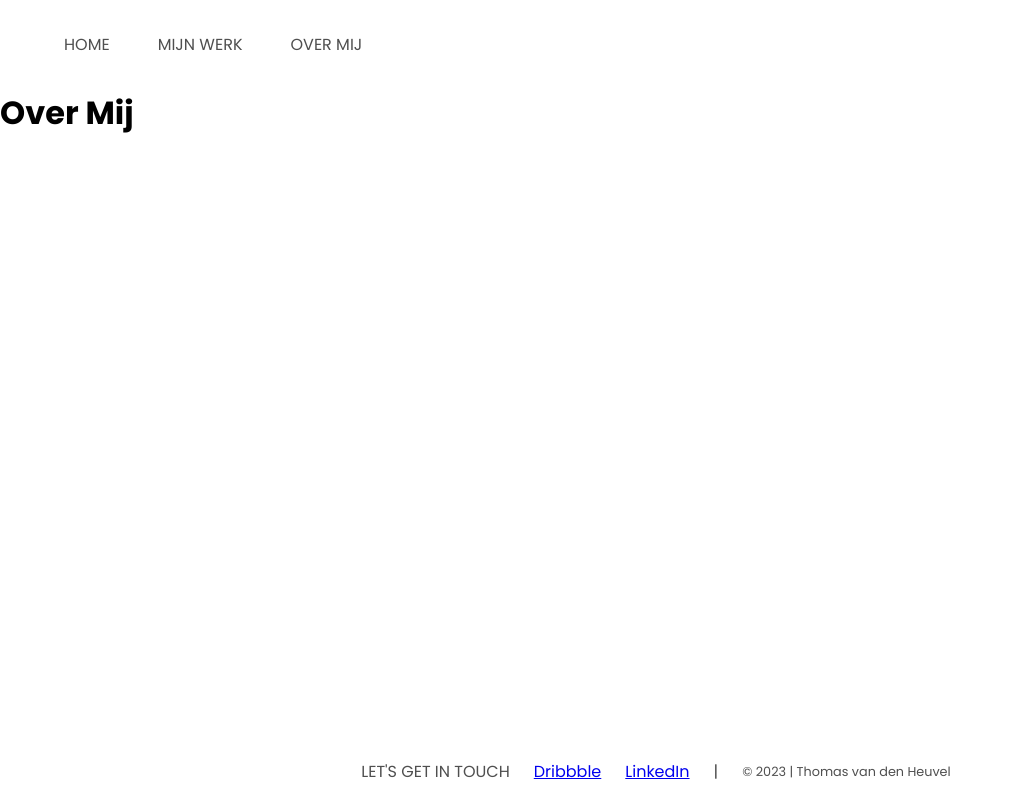
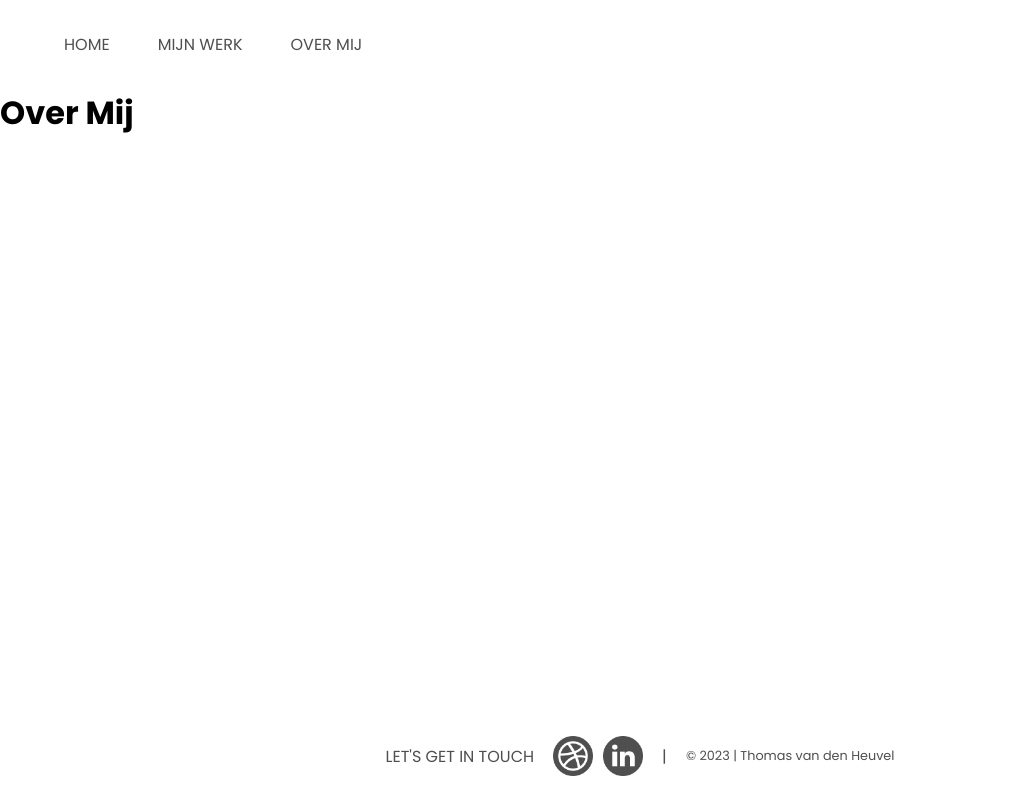
Before and after one commit to TvdH-UX/portfolio, a React (Create React App) app: page /overmij in a window 1280 px wide. Shown: the whole page, without its empty margins (0-1012 px from the left). Built offline with nearby package versions, Linux system fonts and the light colour scheme.

Commit message:
Finished footer

```diff
--- a/src/components/Footer.js
+++ b/src/components/Footer.js
@@ -1,11 +1,30 @@
 import styles from "./Footer.module.css";
+import linkedIn from "../images/LinkedIn_64.png";
+import dribbble from "../images/Dribbble_64.png";
 
 export function Footer() {
   return (
     <div className={styles.footer}>
       <p className={styles.cta}>Let's get in touch</p>
-      <a href="#">Dribbble</a>
-      <a href="#">LinkedIn</a>
+      <div className={styles.socialLinks}>
+        <a href="https://dribbble.com/Thomasvdh" target="_blank">
+          <img
+            src={dribbble}
+            alt="Dribbble social link"
+            className={styles.socialIconLink}
+          />
+        </a>
+        <a
+          href="http://www.linkedin.com/in/thomas-van-den-heuvel"
+          target="_blank"
+        >
+          <img
+            src={linkedIn}
+            alt="LinkedIn social link"
+            className={styles.socialIconLink}
+          />
+        </a>
+      </div>
       <p>|</p>
       <p className={styles.copyright}>© 2023 | Thomas van den Heuvel</p>
     </div>
--- a/src/components/Footer.module.css
+++ b/src/components/Footer.module.css
@@ -2,11 +2,11 @@
   display: flex;
   align-items: center;
   justify-content: center;
-  gap: 1.5rem;
+  gap: 1.2rem;
   position: fixed;
   left: 0;
   bottom: 0;
-  padding: 1rem;
+  padding-bottom: 1.5rem;
   width: 100%;
   background-color: transparent;
   color: #4f4f4f;
@@ -17,6 +17,21 @@
   text-transform: uppercase;
 }
 
+.socialLinks {
+  display: flex;
+  align-items: center;
+  gap: 0.6rem;
+}
+
+.socialLinks a {
+  height: 40px;
+}
+
+.socialIconLink {
+  width: 40px;
+  height: 40px;
+}
+
 .copyright {
   font-size: 0.8rem;
 }
```
Also changed, not shown: src/images/Dribbble_64.png (added), src/images/LinkedIn_64.png (added).
